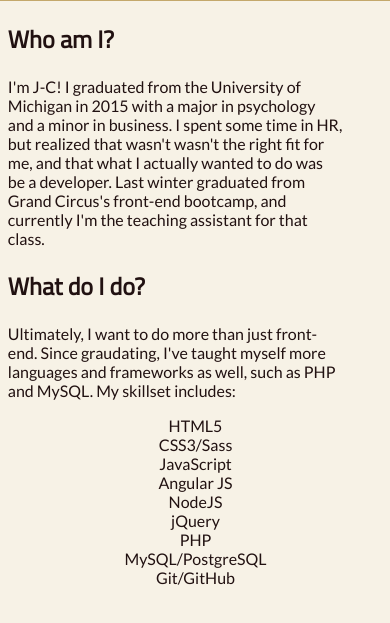
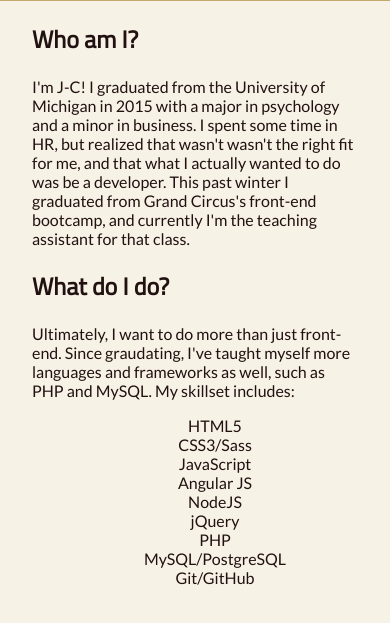
Before and after one commit to jcjoneskern/jcjoneskern.github.io, a plain HTML site: page about.html in a window 390 px wide. Shown: the part 51-674 px from the top of the page. Drawn offline with Linux system fonts and the light colour scheme.

Commit message:
fixed some styling things

```diff
--- a/about.html
+++ b/about.html
@@ -22,10 +22,10 @@
 			<a href="portfolio.html"><li>Portfolio</li></a>
 		</ul>
 	</nav>
-	<main>
+	<main id="about">
 		<section>
 			<h2>Who am I?</h2>
-			<p>I'm J-C! I graduated from the University of Michigan in 2015 with a major in psychology and a minor in business. I spent some time in HR, but realized that wasn't wasn't the right fit for me, and that what I actually wanted to do was be a developer. Last winter graduated from Grand Circus's front-end bootcamp, and currently I'm the teaching assistant for that class.</p>
+			<p>I'm J-C! I graduated from the University of Michigan in 2015 with a major in psychology and a minor in business. I spent some time in HR, but realized that wasn't wasn't the right fit for me, and that what I actually wanted to do was be a developer. This past winter I graduated from Grand Circus's front-end bootcamp, and currently I'm the teaching assistant for that class.</p>
 		</section>
 		<section>
 			<h2>What do I do?</h2>
--- a/js/app.js
+++ b/js/app.js
@@ -2,7 +2,6 @@ var app = angular.module("portfolioMod", []);
 
 app.controller("portfolioCtrl", function($scope) {
   $scope.folioContent = [
-    //row 1
     {
       viewUrl: "https://studybuddyapplication.herokuapp.com/",
       img: "images/studybuddy.png",
--- a/stylesheet.css
+++ b/stylesheet.css
@@ -194,15 +194,11 @@ nav a {
 	display: block;
 	margin: 0 auto;
 }
-/* for resume.html */
-#resume ul {
-	list-style: none;
-}
-#resume h2 {
-	text-align: center;
-}
-.title {
-	font-weight: bold;
+
+/*for about.html*/
+#about {
+	padding-right: 5em;
+	width: 80%;
 }
 #skills li {
 	width: 30%;
@@ -213,6 +209,16 @@ nav a {
 		display: block;
 		width: 100%;
 		text-align: center;
+	}
+	#about {
+		padding: 0 1em;
+		margin: 0 auto;
+	}
+}
+@media (max-width: 650px) {
+	#about {
+		padding: 52px 2em 0 2em;
+		width: 100%;
 	}
 }
 
```
